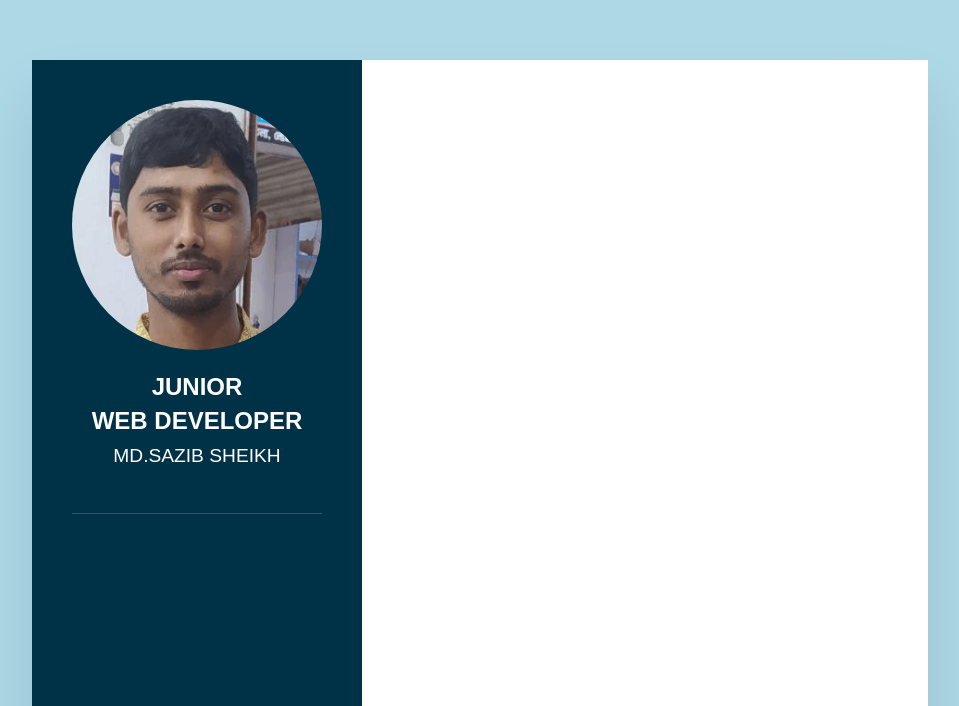
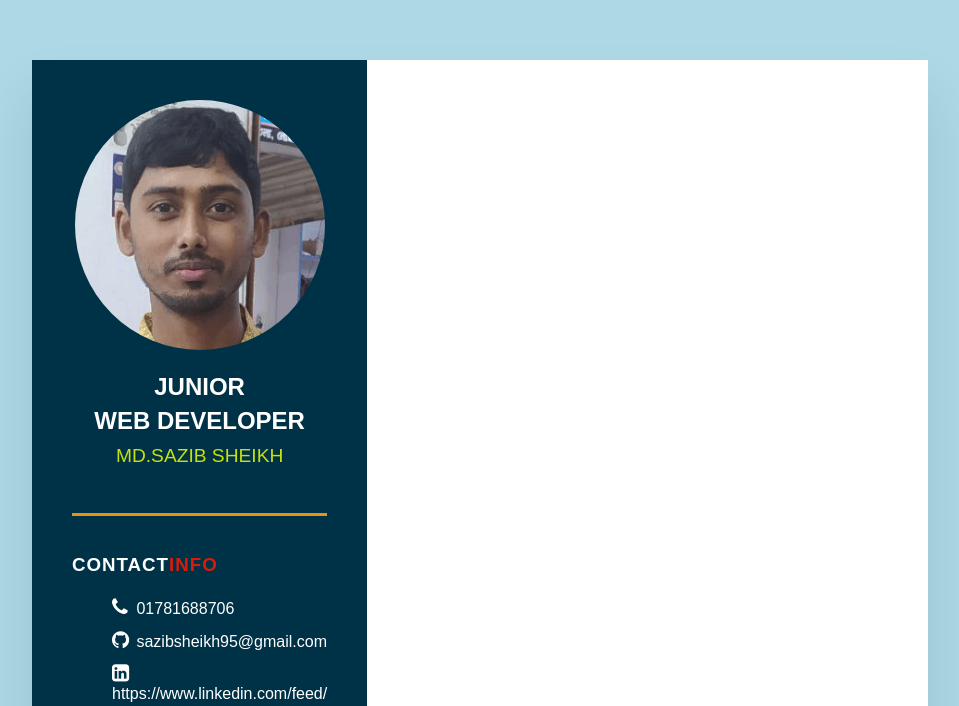
Before and after one commit to Mdsazib-sheikh/my-app, a plain HTML site: page resume.html in a window 1280 px wide. Shown: the part 132-838 px from the top of the page, without its empty margins (160-1119 px from the left). Drawn offline with Linux system fonts and the light colour scheme.

Commit message:
contac line added

```diff
--- a/resume.html
+++ b/resume.html
@@ -4,6 +4,7 @@
     <meta charset="UTF-8">
     <meta name="viewport" content="width=device-width, initial-scale=1.0">
     <title>Resume</title>
+    <link rel="stylesheet" href="https://cdnjs.cloudflare.com/ajax/libs/font-awesome/4.7.0/css/font-awesome.css" integrity="sha512-5A8nwdMOWrSz20fDsjczgUidUBR8liPYU+WymTZP1lmY9G6Oc7HlZv156XqnsgNUzTyMefFTcsFH/tnJE/+xBg==" crossorigin="anonymous" referrerpolicy="no-referrer" />
     <link rel="stylesheet" href="style.css">
 </head>
 <body>
@@ -17,6 +18,29 @@
           <h2>junior <br> web developer <br> <span>Md.sazib sheikh</span></h2>
 
     </div>
+    <div class="contactInfo">
+        <h3 class="title"> Contact<span>Info</span></h3>
+        <ul>
+            <li>
+                <span class="icon"><i class="fa fa-phone" aria-hidden="true"></i></span>
+                <span class="text">01781688706
+
+                </span>
+            </li>
+            <li>
+                <span class="icon"><i class="fa fa-github" aria-hidden="true"></i>
+                </i></span>
+                <span class="text">sazibsheikh95@gmail.com</span>
+            </li>
+            <li>
+                <span class="icon"><i class="fa fa-linkedin-square" aria-hidden="true"></i></span>
+                <span class="text">https://www.linkedin.com/feed/
+
+                </span>
+            </li>
+
+        </ul>
+    </div>
 
 
     </div>
--- a/style.css
+++ b/style.css
@@ -98,7 +98,7 @@ footer p{
     flex-direction: column;
     align-items: center;
     padding-bottom: 20px;
-    border-bottom: 1px solid rgba(225,225,225,0.2);
+    border-bottom: 3px solid rgb(231, 147, 22)
 }
 
 .portfolioText .imgBx{
@@ -129,11 +129,53 @@ footer p{
 .portfolioText  h2 span{
 font-size: 0.8em;
 font-weight: 300;
+color: rgb(200, 225, 9);
 
 }
+.contactInfo{
+ padding-top:20px;
+}
+.title{
+    color: #fff;
+    text-transform: uppercase;
+    font-weight: 600;
+    letter-spacing: 1px;
+    margin-bottom: 20px;
+
+}
+.title span{
+    color: rgb(215, 28, 11);
+
+}
+
+.contactInfo ul{
+
+    position: relative;
+
+
+}
+.contactInfo ul li{
+    position: relative;
+    list-style: none;
+    margin: 10px 0;
+    cursor: pointer;
+}
+.contactInfo ul li .icon{
+    display:inline-block;
+    width:20px;
+    font-size:20px;
+    color:#fff;
+}
+.contactInfo ul li span{
+    color: #fff;
+    font-weight: 300;
+
+}
+
 .container .right_slide{
     position:relative;
     background:#fff;
     padding:40px;
 
+
 }
```
